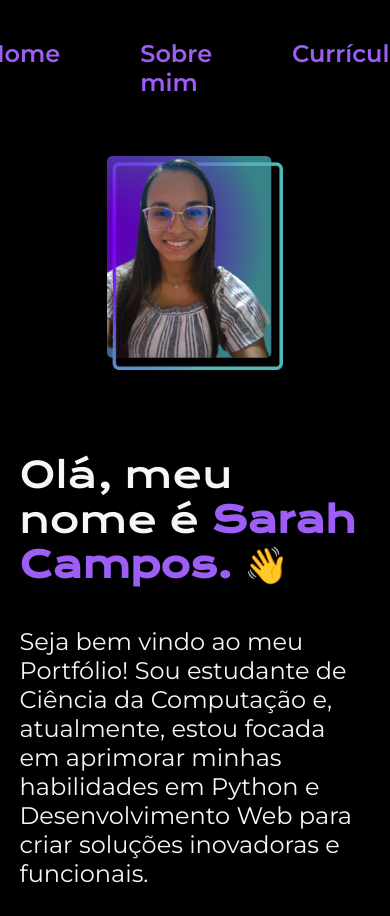
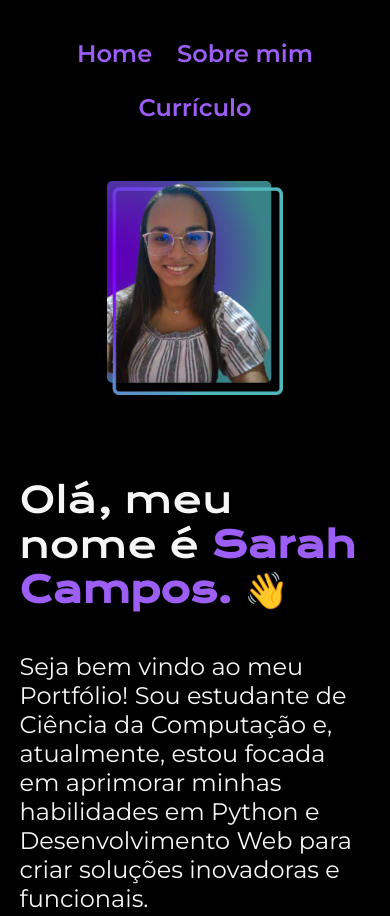
Before and after one commit to sarahscampos/portfolio, a plain HTML site: page index.html in a window 390 px wide. Shown: the top 916 px of the page. Drawn offline with nearby package versions, Linux system fonts and the light colour scheme.

Commit message:
Add files via upload

```diff
--- a/styles/style.css
+++ b/styles/style.css
@@ -133,6 +133,8 @@ body { /*Seletor*/
 
     .cabecalho__menu {
         justify-content: center;
+        gap:25px;
+        flex-wrap: wrap;
     }
 
     .apresentacao {
```
